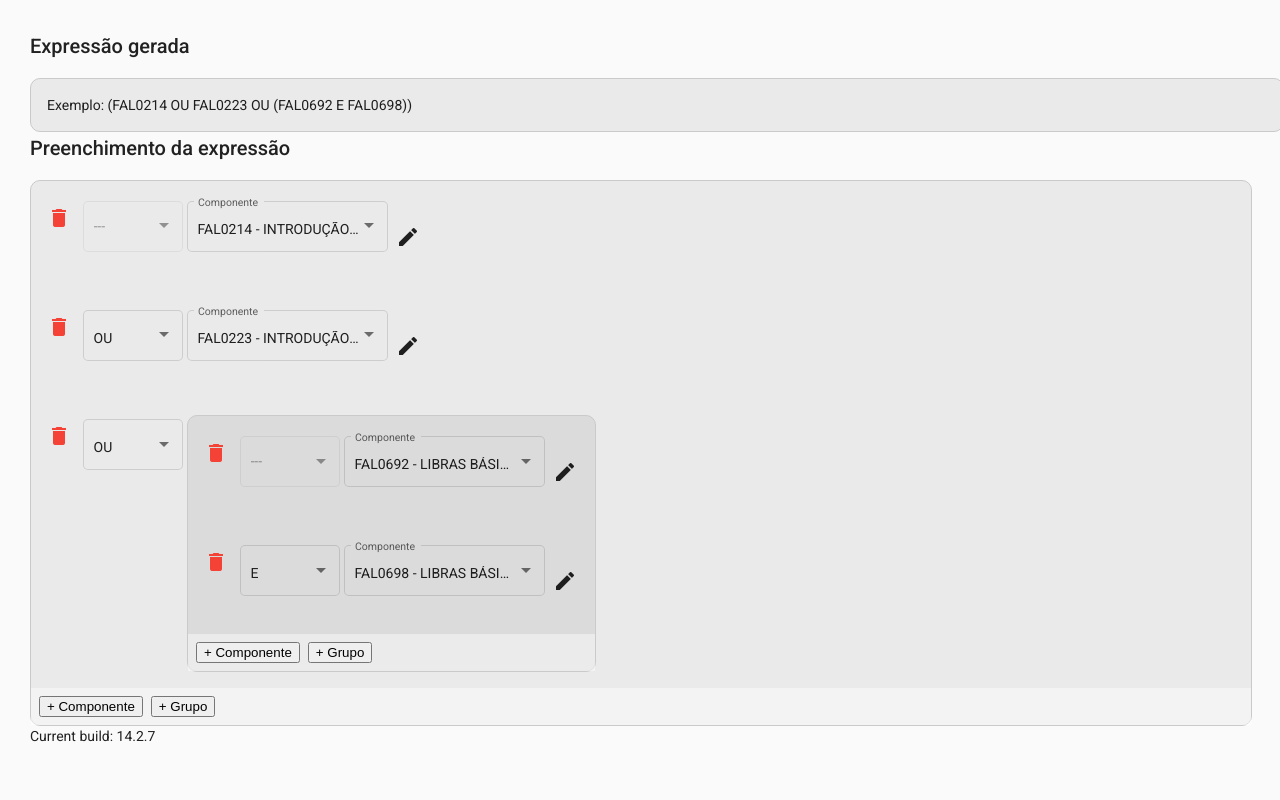
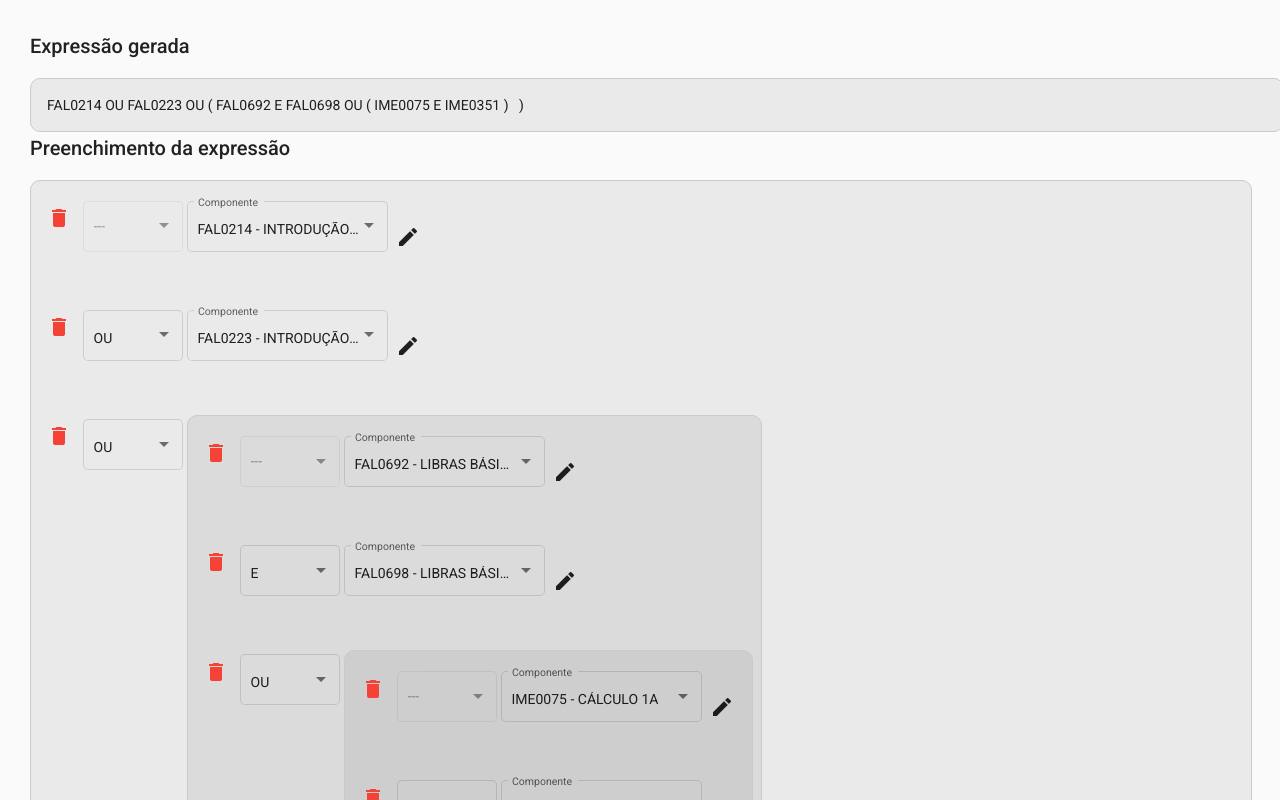
Before and after one commit to yuripjes/expressoes-curriculares-UFG, an Angular app: page / in a window 1280 px wide. Shown: the top 800 px of the page. Built offline with nearby package versions, Linux system fonts and the light colour scheme.

Commit message:
Geração dinamica da expressão em formato textual

```diff
--- a/src/app/app.module.ts
+++ b/src/app/app.module.ts
@@ -9,9 +9,10 @@ import {MatNativeDateModule} from '@angular/material/core';
 import {HttpClientModule} from '@angular/common/http';
 import { CardPrincipalComponent } from './components/card-principal/card-principal.component';
 import { LinhaItemExpressaoComponent } from './components/linha-item-expressao/linha-item-expressao.component';
+import { ExpressaoFormatadaComponent } from './components/expressao-formatada/expressao-formatada.component';
 
 @NgModule({
-  declarations: [ExpressoesCurricularesExample, CardPrincipalComponent, LinhaItemExpressaoComponent],
+  declarations: [ExpressoesCurricularesExample, CardPrincipalComponent, LinhaItemExpressaoComponent, ExpressaoFormatadaComponent],
   imports: [
     BrowserAnimationsModule,
     BrowserModule,
--- /dev/null
+++ b/src/app/components/expressao-formatada/expressao-formatada.component.html
@@ -0,0 +1,26 @@
+<div class="card-expressao">
+ <!--Exemplo: (<span class="expressao">FAL0214</span> OU <span class="expressao">FAL0223</span> OU <span class="expressao">(FAL0692 E FAL0698))</span>
+
+    -->
+
+
+    <ng-template #expressaoRoot ngFor let-item [ngForOf]="itemExpressoes" let-i="index">
+        <span *ngIf="item.tipo === 'COMPONENTE'" class="componente">{{getLabelTipoComponente(item, i)}}</span>
+
+        <span *ngIf="item.tipo === 'EXPRESSAO'" class="expressao">
+            {{i === 0 ? '&#40;' : item.operador + ' &#40;'}}
+            <ng-template
+                ngFor
+                [ngForOf]="item.children"
+                [ngForTemplate]="expressaoRoot">
+                <!--
+                    NOTE: The "$implicit" property of the ngFor context is what will
+                    be made available to the template ref's implicit let-node binding.
+                -->
+            </ng-template>
+            &#41;
+            &nbsp;
+        </span>
+
+    </ng-template>
+</div>
--- /dev/null
+++ b/src/app/components/expressao-formatada/expressao-formatada.component.scss
@@ -0,0 +1,17 @@
+.card-expressao {
+  width: 100%;
+  border: 1px solid #cacaca;
+  border-radius: 10px;
+  background-color: rgba(91, 91, 91, 0.1);
+
+  padding: 1rem;
+}
+
+.componente:hover {
+    /*font-weight: 500; gera incomodo ao aumentar o tamanho do texto*/
+    background-color: greenyellow;
+}
+.expressao:hover {
+    /*font-weight: 500; gera incomodo ao aumentar o tamanho do texto*/
+    background-color: aqua;
+}
--- /dev/null
+++ b/src/app/components/expressao-formatada/expressao-formatada.component.ts
@@ -0,0 +1,24 @@
+import { Component, Input, OnInit } from '@angular/core';
+import { ItemExpressao } from 'src/app/model/itemExpressao.model';
+
+@Component({
+  selector: 'expressao-formatada',
+  templateUrl: './expressao-formatada.component.html',
+  styleUrls: ['./expressao-formatada.component.scss']
+})
+export class ExpressaoFormatadaComponent implements OnInit {
+
+  @Input() itemExpressoes: ItemExpressao[] = [];
+
+  constructor() { }
+
+  ngOnInit(): void {
+  }
+
+  getLabelTipoComponente(item: ItemExpressao, index: number) {
+    if(!item.componente) return '';
+    let codigo = item.componente.substring(0,7);
+    return index=== 0 ? `${codigo} `: `${item.operador} ${codigo} `
+  }
+
+}
--- a/src/app/expressoes-curriculares-example.html
+++ b/src/app/expressoes-curriculares-example.html
@@ -1,22 +1,5 @@
 <h2>Expressão gerada</h2>
-
-<div style="
-    width: 100%;
-    border: 1px solid #cacaca;;
-    border-radius: 10px;
-    background-color: rgba(91, 91, 91, 0.10);
-
-    padding: 1rem;
-">
-Exemplo: (FAL0214 OU FAL0223 OU (FAL0692 E FAL0698))
-    <!--TODO implementar novo componente com um painel exibindo as expressões.
-            Características adicionais:
-                -exibir dados completos dos componentes ao passar o mouse
-                -destacar o inicio e fim de uma expressao(pode ser fixo ou somente ao passar o mouse)
-        Exemplo:
-        (FAL0214 OU FAL0215)
-    -->
-</div>
+<expressao-formatada [itemExpressoes]="itemExpressoes"></expressao-formatada>
 
 <h2>Preenchimento da expressão</h2>
 <card-principal [itemExpressoes]="itemExpressoes"></card-principal>
--- a/src/app/expressoes-curriculares-example.ts
+++ b/src/app/expressoes-curriculares-example.ts
@@ -42,6 +42,25 @@ export class ExpressoesCurricularesExample {
           componente: 'FAL0698 - LIBRAS BÁSICO 2',
           children: []
         },
+        {
+          operador: 'OU',
+          tipo: 'EXPRESSAO',
+          componente: '',
+          children: [
+            {
+              operador: null,
+              tipo: 'COMPONENTE',
+              componente: 'IME0075 - CÁLCULO 1A',
+              children: []
+            },
+            {
+              operador: 'E',
+              tipo: 'COMPONENTE',
+              componente: 'IME0351 - ÁLGEBRA LINEAR',
+              children: []
+            },
+          ]
+        }
       ]
     }
   ];
```
Also changed, not shown: 1 other file (tests, documents, lock files or other folders).
